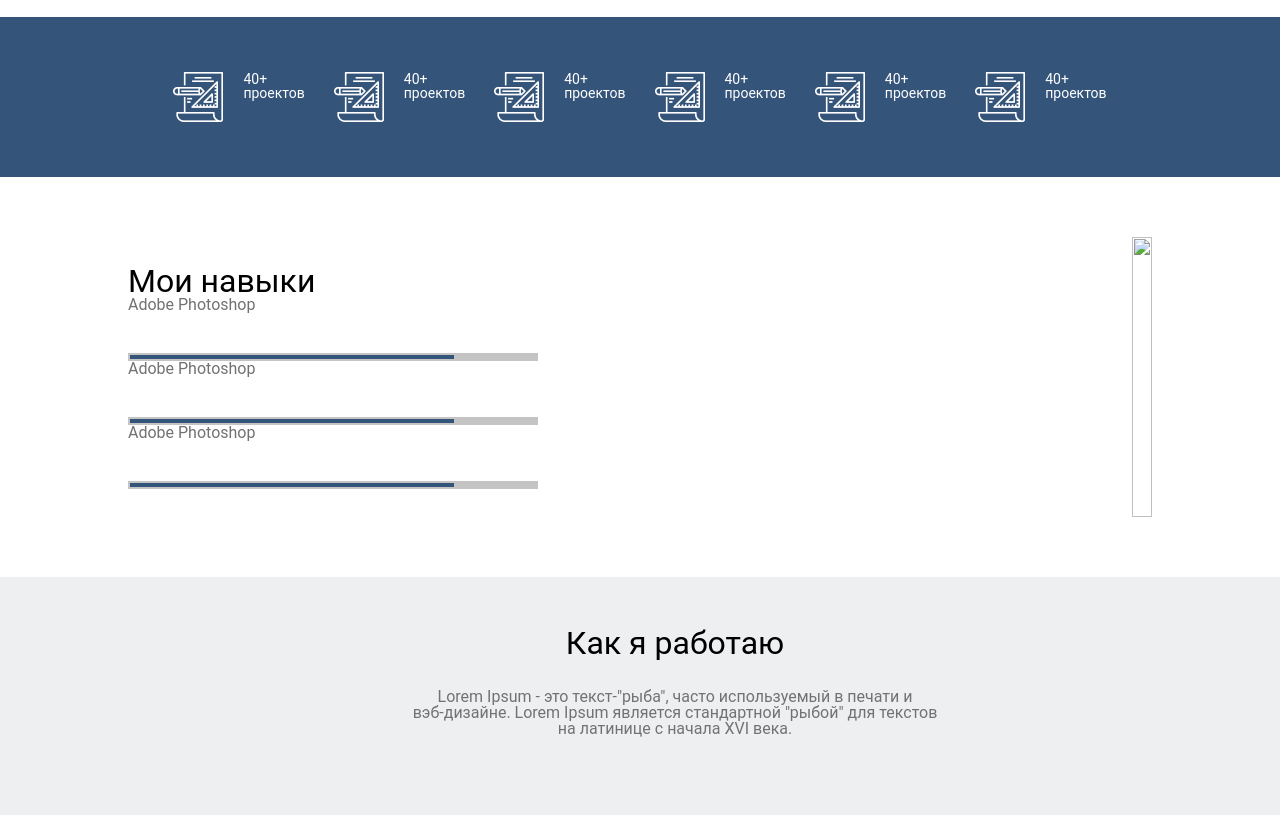
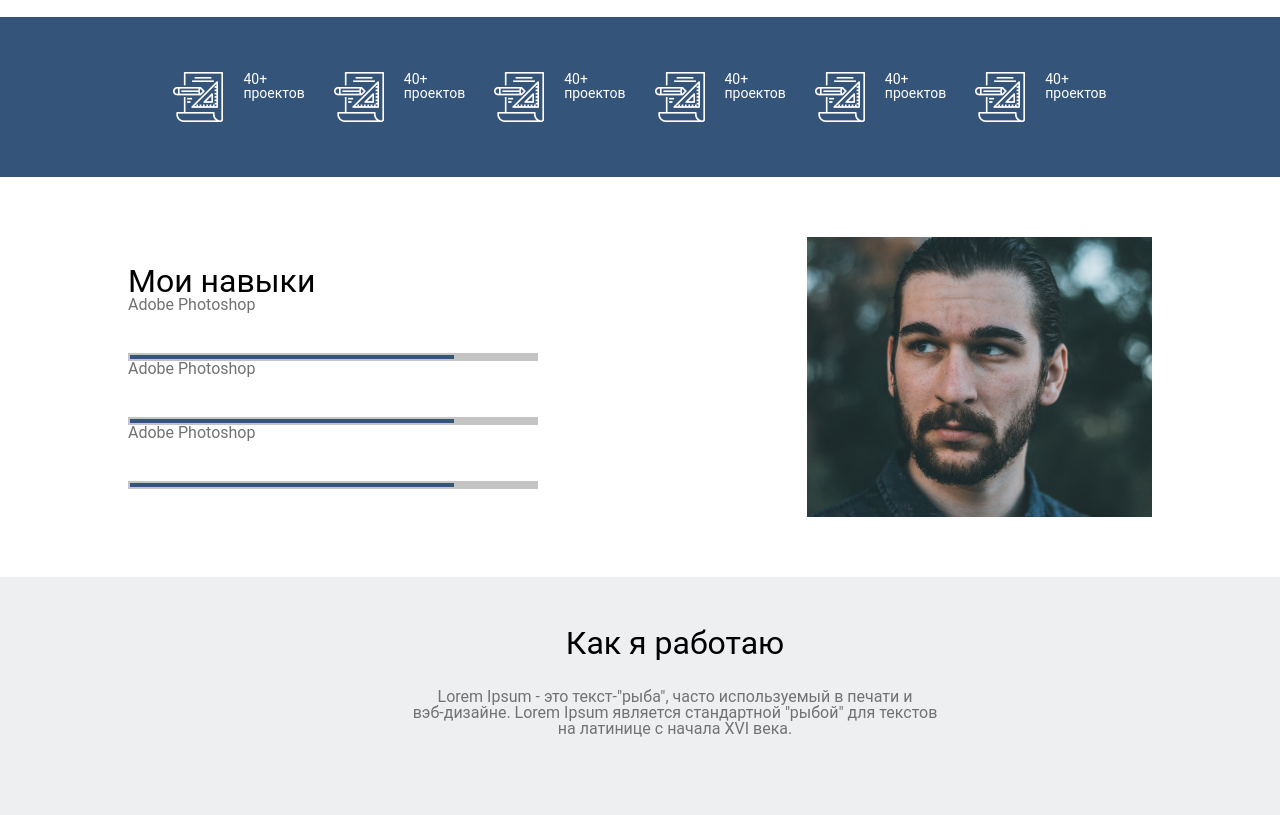
Before and after one commit to 9beka/maket, a plain HTML site: page index.html in a window 1280 px wide. Shown: the part 1063-1878 px from the top of the page. Drawn offline with Linux system fonts and the light colour scheme; the site is published under a folder, as on GitHub Pages, so addresses that start at the root find nothing.

Commit message:
nadeus final version

```diff
--- a/index.html
+++ b/index.html
@@ -131,7 +131,7 @@
                     </div>
                 </div>
             </div>
-            <div class="works_img"><img src="/img/man.png" alt=""></div>
+            <div class="works_img"><img src="./img/man.png" alt=""></div>
         </div>
     </div>
   </section>
```
